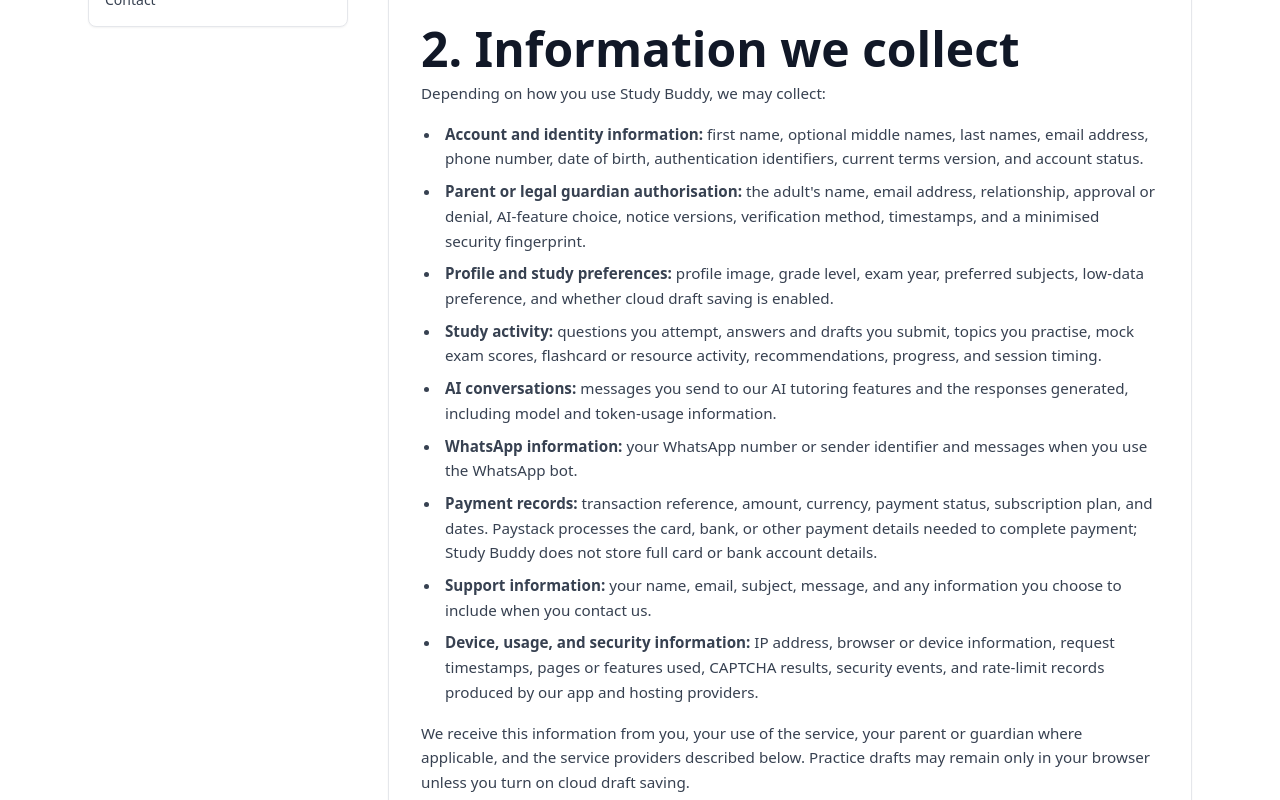
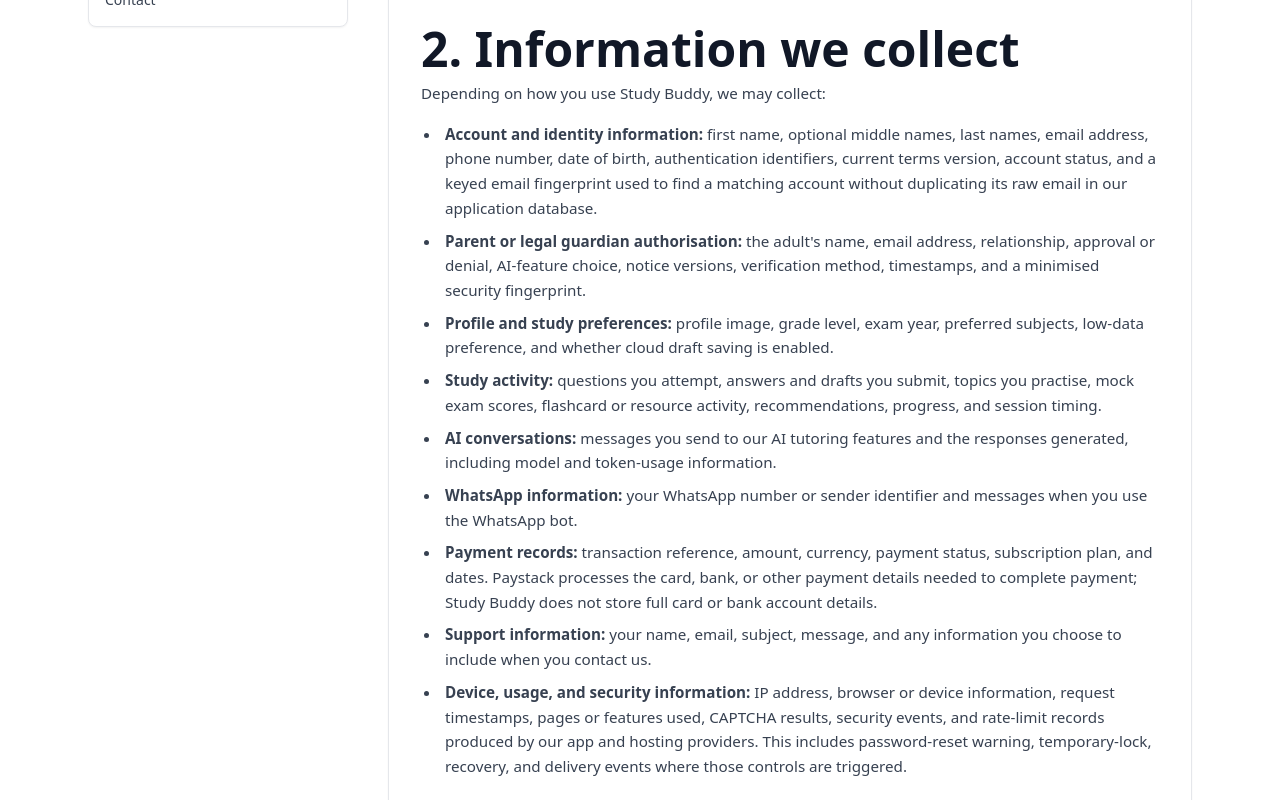
Before and after one commit to studybuddydevelopers/study-buddy-v2, a Next.js app: page /privacy-policy in a window 1280 px wide. Shown: the part 1180-1980 px from the top of the page. Built offline with nearby package versions, Linux system fonts and the light colour scheme; no server answers.

Commit message:
docs(privacy-policy): update privacy policy details
Added information about the keyed email fingerprint used for account matching.

Included details on password-reset warnings and account locking mechanisms.

Clarified the security measures in place for protecting personal data.

```diff
--- a/app/privacy-policy/page.tsx
+++ b/app/privacy-policy/page.tsx
@@ -248,7 +248,9 @@ export default function PrivacyPolicyPage() {
                 <strong>Account and identity information:</strong> first name,
                 optional middle names, last names, email address, phone number,
                 date of birth, authentication identifiers, current terms
-                version, and account status.
+                version, account status, and a keyed email fingerprint used to
+                find a matching account without duplicating its raw email in
+                our application database.
               </ListItem>
               <ListItem>
                 <strong>Parent or legal guardian authorisation:</strong> the
@@ -293,6 +295,8 @@ export default function PrivacyPolicyPage() {
                 address, browser or device information, request timestamps,
                 pages or features used, CAPTCHA results, security events, and
                 rate-limit records produced by our app and hosting providers.
+                This includes password-reset warning, temporary-lock, recovery,
+                and delivery events where those controls are triggered.
               </ListItem>
             </ul>
             <p>
@@ -803,8 +807,11 @@ export default function PrivacyPolicyPage() {
               proxying, and network protection. We use measures designed to
               protect personal data, including HTTPS/TLS in transit, access
               controls, service authentication, rate limiting, and security
-              monitoring. Supabase Auth manages password credentials; Study
-              Buddy does not store plaintext passwords in its application
+              monitoring. When repeated password-reset requests reach our
+              account limit, we may warn the verified account owner and offer a
+              user-confirmed 24-hour lock. Opening the warning link alone does
+              not lock an account. Supabase Auth manages password credentials;
+              Study Buddy does not store plaintext passwords in its application
               database.
             </p>
             <p>
```
